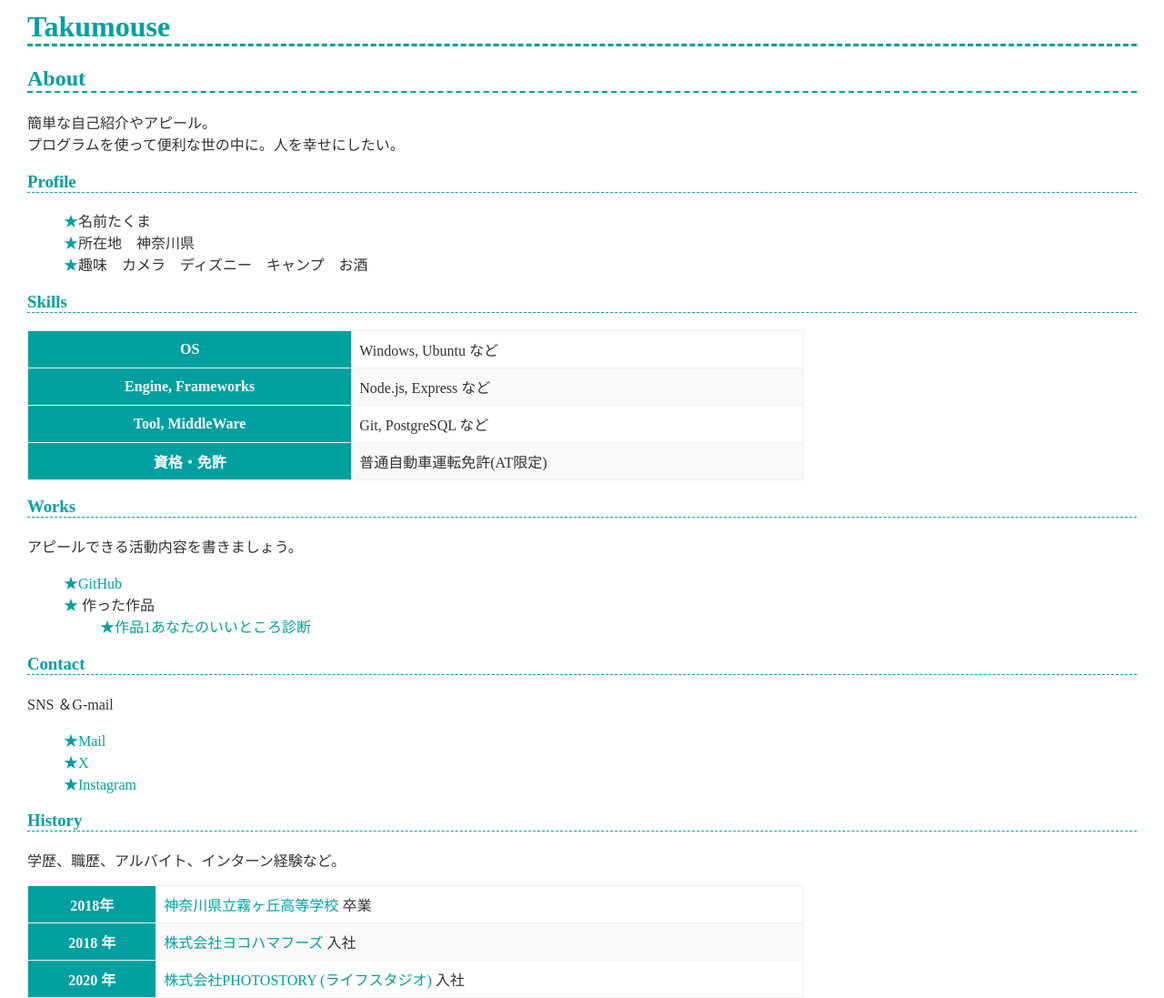
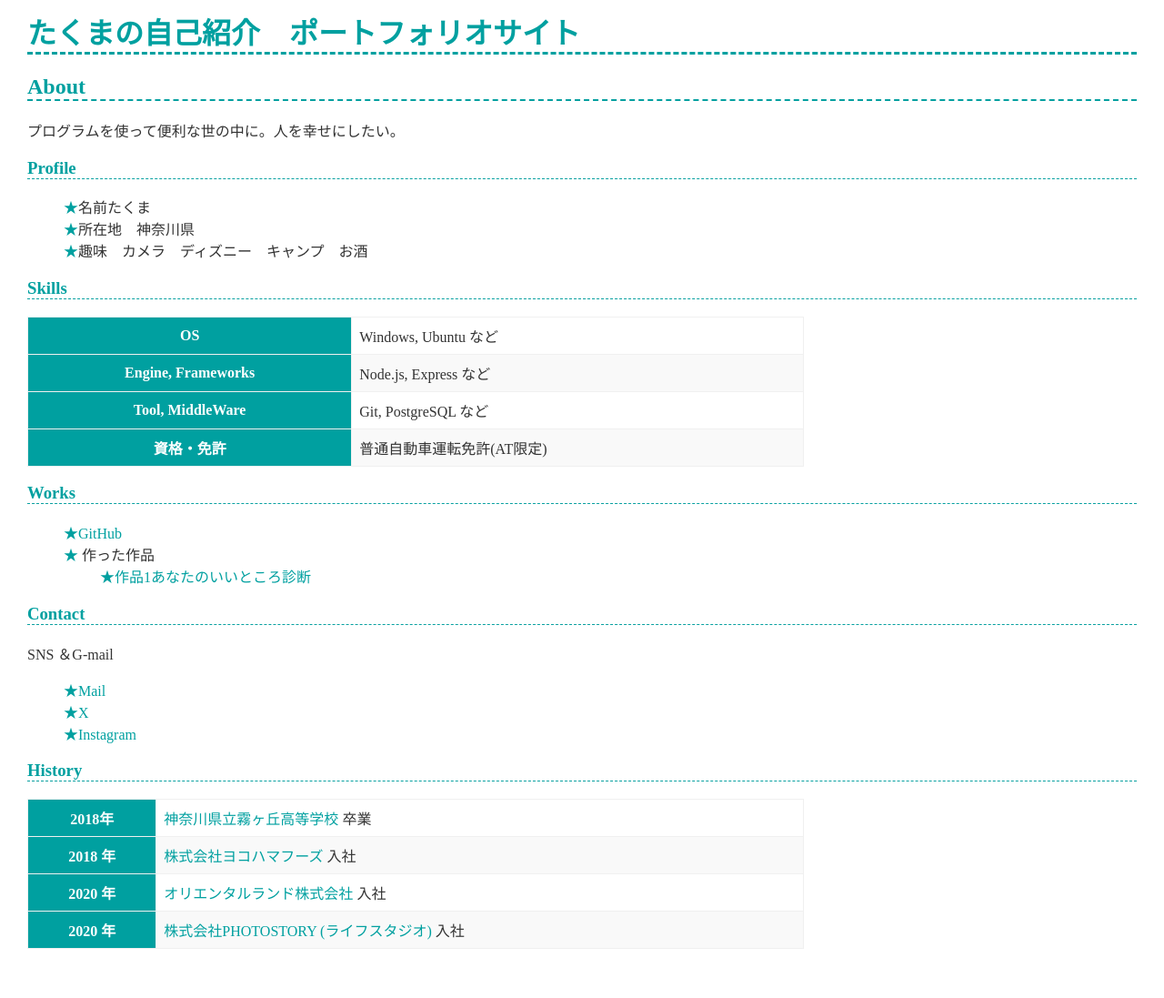
Before and after one commit to Takumouse/https-takumouse.github.io, a plain HTML site: page index.html in a window 1280 px wide. Shown: the part 40-1137 px from the top of the page at 91% size. After the commit the page ends 1083 px from the top, so only its background shows below. Drawn offline with Linux system fonts and the light colour scheme.

Commit message:
Update index.html

```diff
--- a/index.html
+++ b/index.html
@@ -7,11 +7,10 @@
     <title>Takumouseのポートフォリオサイト</title>
   </head>
   <body>
-    <h1>Takumouse</h1>
+    <h1>たくまの自己紹介　ポートフォリオサイト</h1>
 
     <h2>About</h2>
     <p>
-      簡単な自己紹介やアピール。<br>
      プログラムを使って便利な世の中に。人を幸せにしたい。
     </p>
 
@@ -43,7 +42,7 @@
     </table>
 
     <h3>Works</h3>
-    <p>アピールできる活動内容を書きましょう。</p>
+
     <ul>
       <li><a href="https://github.com/Takumouse">GitHub</a></li>
       <li>
@@ -64,7 +63,7 @@
     </ul>
 
     <h3>History</h3>
-    <p>学歴、職歴、アルバイト、インターン経験など。</p>
+
     <table>
       <tr>
         <th>2018年</th>
@@ -73,6 +72,9 @@
       <tr>
         <th>2018 年</th>
         <td> <a href="https://www.y-foods.co.jp/">株式会社ヨコハマフーズ</a> 入社</td>
+         <tr>
+        <th>2020 年</th>
+        <td> <a href="https://www.olc.co.jp/ja/index.html">オリエンタルランド株式会社</a> 入社</td>
       </tr>
       <th>2020 年</th>
         <td><a href="https://www.lifestudio.jp/studio/yokohama_aoba">株式会社PHOTOSTORY (ライフスタジオ)</a> 入社</td>
```
